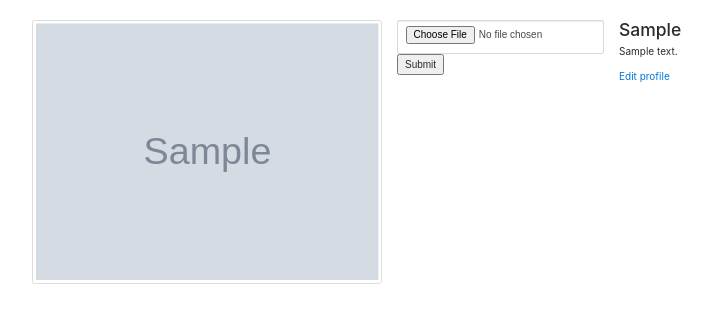
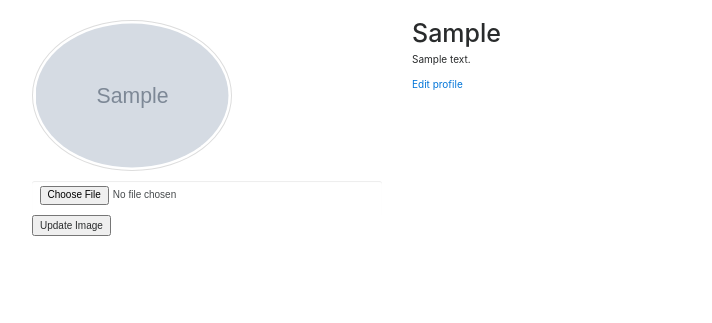
Before and after one commit to Burence1/MusNetic, a Flask app: template app/templates/profile/profile.html in a window 1280 px wide. Shown: the part 236-559 px from the top of the page, without its empty margins (53-765 px from the left). Run offline with Flask 2, Linux system fonts and the light colour scheme; a user stored in the database is signed in; tables that the repository leaves empty hold one stand-in row (values such as "Sample post"); the template is opened without the code that fills it: values that come from a table or form of the project are taken from there, most other values are stand-ins (such as "Sample title", 1, 10 or a date in 2020); grey boxes marked "Sample" are stand-in pictures; some libraries are stand-ins or nearby versions.

Commit message:
update the profile page

```diff
--- a/app/templates/profile/profile.html
+++ b/app/templates/profile/profile.html
@@ -6,20 +6,22 @@
         <div class="col-md-4">
             <!-- Displaying profile photo -->
             {% if user.profile_pic_path %}
-            <img src="{{url_for('static',filename=user.profile_pic_path)}}" alt="profile" class="img-thumbnail">
+            <img src="{{url_for('static',filename=user.profile_pic_path)}}" alt="profile" class="img-thumbnail"
+                style="border-radius: 50%;" height="200px" width="200px">
             {% else %}
             <p>No profile picture</p>
             {% endif %}
+            {% if user == current_user %}
+            <form action="{{url_for('main.update_pic',uname=user.username)}}" method="post" class="mt-3"
+                enctype="multipart/form-data">
+                <input type="file" name="photo" class="form-control" required style="border: none;">
+                <input type="submit" value="Update Image">
+            </form>
         </div>
-        {% if user == current_user %}
-        <form action="{{url_for('main.update_pic',uname=user.username)}}" method="post" enctype="multipart/form-data">
-            <input type="file" name="photo" class="form-control" required>
-            <input type="submit">
-        </form>
         {% endif %}
         <div class="col-md-4">
             <!-- Displaying the username -->
-            <h3>{{user.username | capitalize}}</h3>
+            <h1>{{user.username | capitalize}}</h1>
 
             <!-- Displaying user bio -->
             {% if user.bio %}
```
Also changed, not shown: app/auth/views.py (+8 -10 lines), app/static/photos/Screenshot_from_2021-02-16_18-24-30.png (added), app/static/photos/design_icon.png (added), app/static/photos/paul.jpg (added), app/static/photos/product_icon.png (added).
